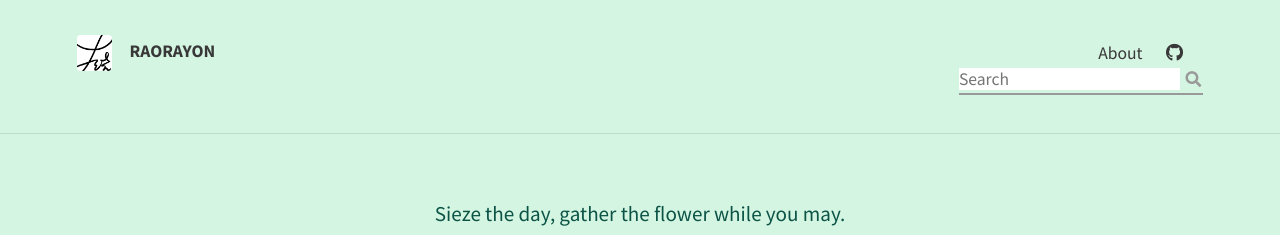
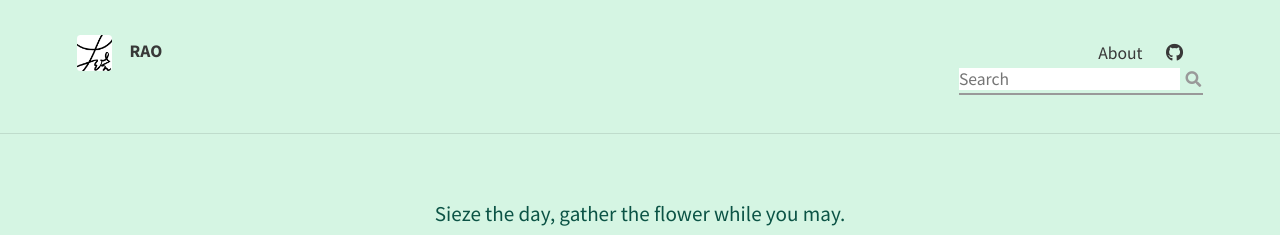
Before and after one commit to rynLu76/rynLu76.github.io, a Jekyll site: the page built from index.html, in a window 1280 px wide. Shown: the top 235 px of the page. Built offline with Jekyll 4.4.1, drawn with Linux system fonts in a browser that asks for light colours; nearby versions of some CDN libraries; the list of posts is cut into pages by our own code.

Commit message:
Update _config.yml

```diff
--- a/_config.yml
+++ b/_config.yml
@@ -5,7 +5,7 @@ url: "https://rynLu76.github.io/"
 # THEME-SPECIFIC CONFIGURATION
 theme_settings:
   # Meta
-  title: RAORAYON
+  title: RAO
   avatar: assets/img/avatar.png
   favicon: assets/favicon.ico
   gravatar: # Email MD5 hash
```
